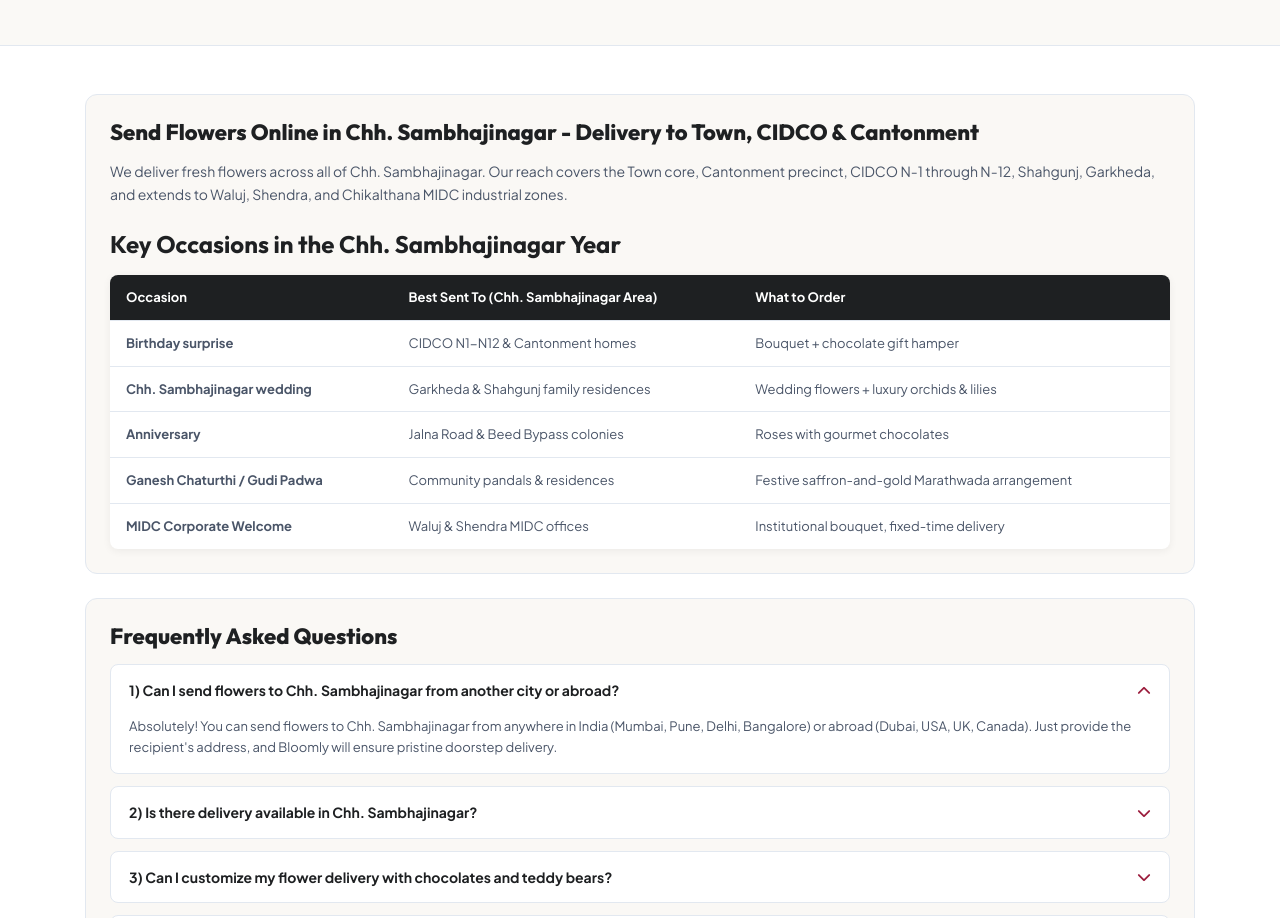
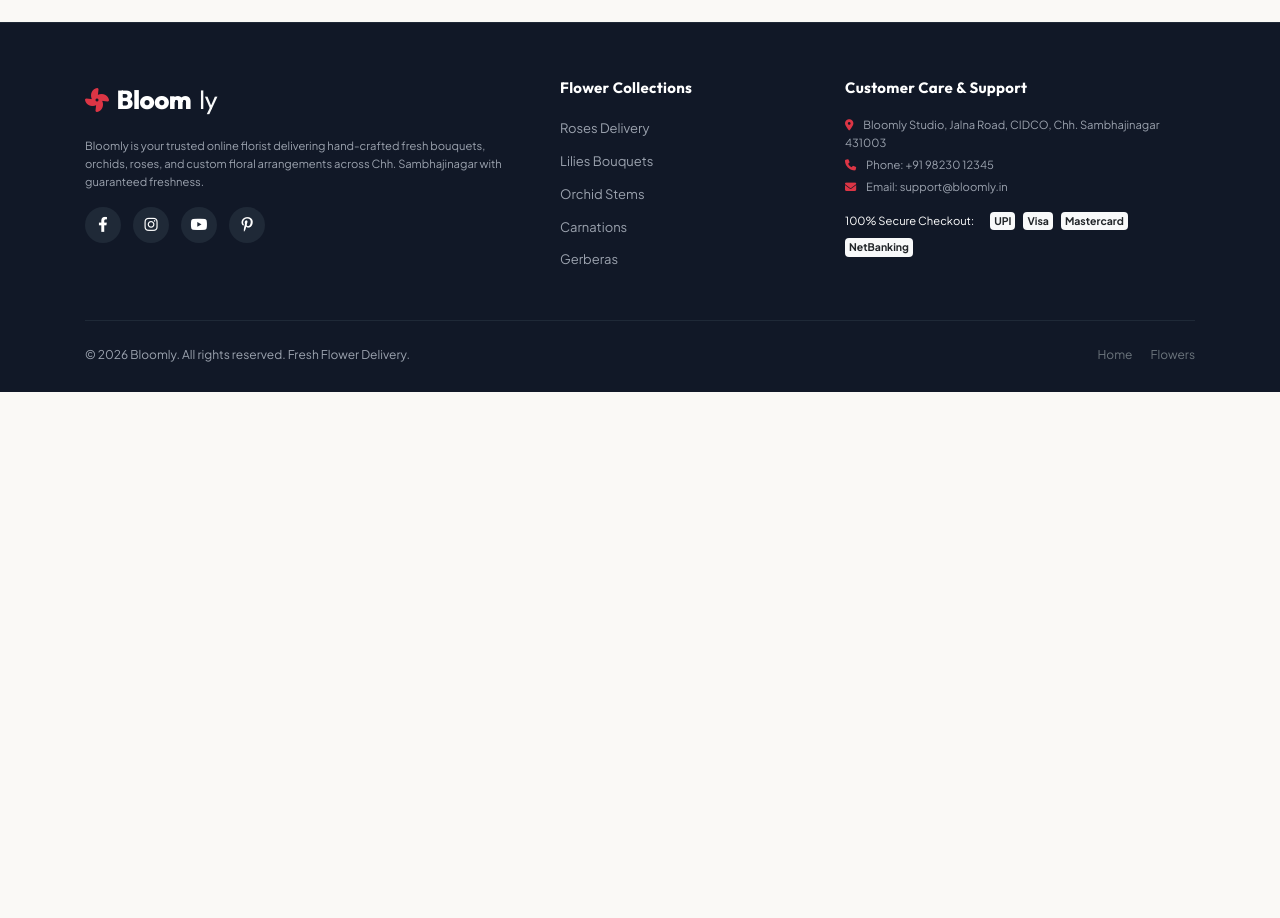
Before and after one commit to Bloomsly/Blooms, a plain HTML site: page shop.html in a window 1280 px wide. Shown: the part 1882-2800 px from the top of the page. After the commit the page ends 2274 px from the top, so only its background shows below. Drawn offline with Linux system fonts and the light colour scheme.

Commit message:
Clean up shop page header, styles, and optimize navigation

```diff
--- a/css/style.css
+++ b/css/style.css
@@ -51,7 +51,7 @@ body {
 a {
   color: inherit;
   text-decoration: none;
-  transition: all 0.25s ease;
+  transition: color 0.15s ease;
 }
 
 a:hover {
--- a/js/bloomly.js
+++ b/js/bloomly.js
@@ -313,6 +313,13 @@ function initSearch() {
       currentSearch = this.value.trim();
       renderProducts();
     });
+    searchInput.addEventListener("keydown", function (e) {
+      if (e.key === "Enter") {
+        if (!document.getElementById("productGridContainer")) {
+          window.location.href = "shop.html";
+        }
+      }
+    });
   }
 }
 
--- a/shop.html
+++ b/shop.html
@@ -94,26 +94,20 @@
     </div>
   </header>
 
-  <!-- Breadcrumb & City Header Section -->
+  <!-- Breadcrumb & Header Section -->
   <section class="page-intro-section">
     <div class="container">
       <ul class="bf-breadcrumb">
         <li><a href="index.html">Home</a></li>
-        <li><i class="fa-solid fa-angle-right" style="font-size: 10px;"></i></li>
-        <li><a href="shop.html">Maharashtra</a></li>
-        <li><i class="fa-solid fa-angle-right" style="font-size: 10px;"></i></li>
-        <li><a href="shop.html" class="current-city-name">Chh. Sambhajinagar</a></li>
         <li><i class="fa-solid fa-angle-right" style="font-size: 10px;"></i></li>
         <li class="text-dark font-weight-bold">Flowers</li>
       </ul>
 
       <div class="page-title-row">
         <div>
-          <h1 class="page-main-heading">Send Flowers to <span class="current-city-name text-danger">Chh.
-              Sambhajinagar</span> | Trusted Florist & Gift Shop</h1>
+          <h1 class="page-main-heading">Fresh Flowers & Bouquets</h1>
           <p class="page-subtext">
-            As a trusted online flower shop and florist in Chh. Sambhajinagar, Bloomly hand-delivers fresh bouquets and
-            floral arrangements right across the city.
+            Explore handcrafted bouquets, luxury roses, orchids, and gift combos fresh from local florists.
           </p>
         </div>
         <div>
@@ -164,110 +158,6 @@
     </div>
   </section>
 
-  <!-- Chh. Sambhajinagar Delivery Guide & Information Table -->
-  <section class="city-guide-section">
-    <div class="container">
-
-      <div class="guide-box">
-        <h2 class="section-headline">Send Flowers Online in Chh. Sambhajinagar - Delivery to Town, CIDCO & Cantonment
-        </h2>
-        <p>
-          We deliver fresh flowers across all of Chh. Sambhajinagar. Our reach covers the Town core, Cantonment
-          precinct, CIDCO N-1 through N-12, Shahgunj, Garkheda, and extends to Waluj, Shendra, and Chikalthana MIDC
-          industrial zones.
-        </p>
-
-        <h4 class="mt-4 mb-3 font-weight-bold">Key Occasions in the Chh. Sambhajinagar Year</h4>
-        <table class="guide-table">
-          <thead>
-            <tr>
-              <th>Occasion</th>
-              <th>Best Sent To (Chh. Sambhajinagar Area)</th>
-              <th>What to Order</th>
-            </tr>
-          </thead>
-          <tbody>
-            <tr>
-              <td><strong>Birthday surprise</strong></td>
-              <td>CIDCO N1-N12 & Cantonment homes</td>
-              <td>Bouquet + chocolate gift hamper</td>
-            </tr>
-            <tr>
-              <td><strong>Chh. Sambhajinagar wedding</strong></td>
-              <td>Garkheda & Shahgunj family residences</td>
-              <td>Wedding flowers + luxury orchids & lilies</td>
-            </tr>
-            <tr>
-              <td><strong>Anniversary</strong></td>
-              <td>Jalna Road & Beed Bypass colonies</td>
-              <td>Roses with gourmet chocolates</td>
-            </tr>
-            <tr>
-              <td><strong>Ganesh Chaturthi / Gudi Padwa</strong></td>
-              <td>Community pandals & residences</td>
-              <td>Festive saffron-and-gold Marathwada arrangement</td>
-            </tr>
-            <tr>
-              <td><strong>MIDC Corporate Welcome</strong></td>
-              <td>Waluj & Shendra MIDC offices</td>
-              <td>Institutional bouquet, fixed-time delivery</td>
-            </tr>
-          </tbody>
-        </table>
-      </div>
-
-      <!-- FAQ Section -->
-      <div class="guide-box">
-        <h2 class="section-headline">Frequently Asked Questions</h2>
-
-        <div class="faq-item active">
-          <div class="faq-header">
-            <span>1) Can I send flowers to Chh. Sambhajinagar from another city or abroad?</span>
-            <i class="fa-solid fa-chevron-down"></i>
-          </div>
-          <div class="faq-body">
-            Absolutely! You can send flowers to Chh. Sambhajinagar from anywhere in India (Mumbai, Pune, Delhi,
-            Bangalore) or abroad (Dubai, USA, UK, Canada). Just provide the recipient's address, and Bloomly will ensure
-            pristine doorstep delivery.
-          </div>
-        </div>
-
-        <div class="faq-item">
-          <div class="faq-header">
-            <span>2) Is there delivery available in Chh. Sambhajinagar?</span>
-            <i class="fa-solid fa-chevron-down"></i>
-          </div>
-          <div class="faq-body">
-            Yes, we offer fresh flower delivery across all major locations in Chh. Sambhajinagar.
-          </div>
-        </div>
-
-        <div class="faq-item">
-          <div class="faq-header">
-            <span>3) Can I customize my flower delivery with chocolates and teddy bears?</span>
-            <i class="fa-solid fa-chevron-down"></i>
-          </div>
-          <div class="faq-body">
-            Yes, you can pair any floral bouquet with teddy bears, Cadbury/Ferrero Rocher chocolates, dry fruits, and
-            personalized message greeting cards.
-          </div>
-        </div>
-
-        <div class="faq-item">
-          <div class="faq-header">
-            <span>4) How does Bloomly guarantee flower freshness?</span>
-            <i class="fa-solid fa-chevron-down"></i>
-          </div>
-          <div class="faq-body">
-            Our local florists hand-craft each arrangement using fresh-cut stems in bud form on the day of delivery,
-            ensuring vibrant colors and long-lasting freshness at the recipient's doorstep.
-          </div>
-        </div>
-
-      </div>
-
-    </div>
-  </section>
 
   <!-- Slide-Out Cart Drawer -->
   <div class="cart-drawer-overlay" id="cartOverlay"></div>
@@ -307,14 +197,6 @@
       <h6 class="font-weight-bold text-muted small text-uppercase mb-2">Popular Cities in Maharashtra & India</h6>
       <div class="popular-cities-grid">
         <div class="city-pill active" data-city="Chh. Sambhajinagar">📍 Chh. Sambhajinagar</div>
-        <div class="city-pill" data-city="Pune">📍 Pune</div>
-        <div class="city-pill" data-city="Mumbai">📍 Mumbai</div>
-        <div class="city-pill" data-city="Nashik">📍 Nashik</div>
-        <div class="city-pill" data-city="Nagpur">📍 Nagpur</div>
-        <div class="city-pill" data-city="Nanded">📍 Nanded</div>
-        <div class="city-pill" data-city="Delhi">📍 Delhi NCR</div>
-        <div class="city-pill" data-city="Bengaluru">📍 Bengaluru</div>
-        <div class="city-pill" data-city="Hyderabad">📍 Hyderabad</div>
       </div>
     </div>
   </div>
```
Also changed, not shown: 1 other file.
